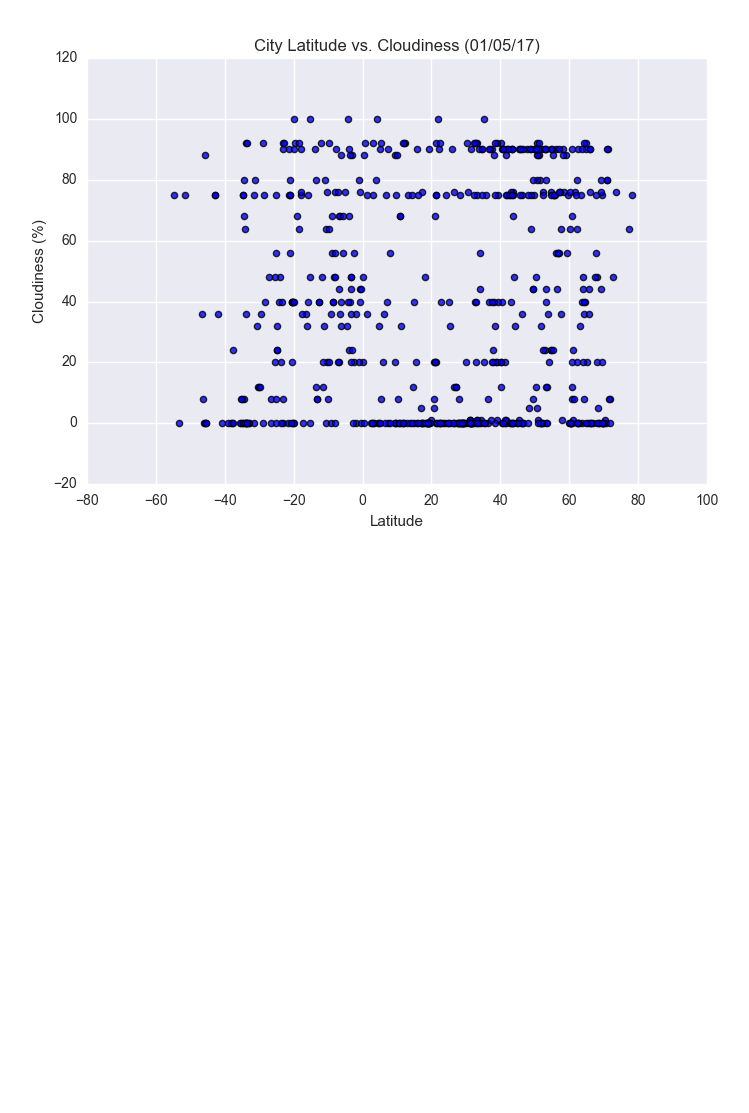
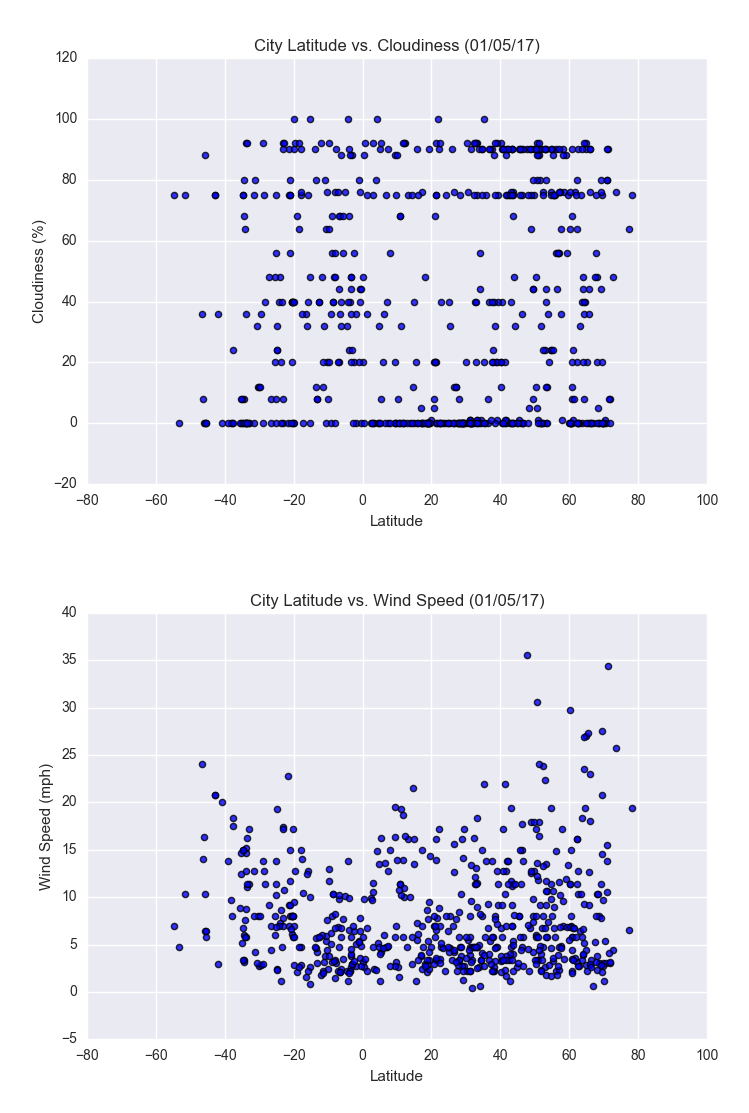
Before and after one commit to ronbfernandez/Web-Design-Challenge, a plain HTML site: page index.html in a window 1280 px wide. Shown: the part 2116-3229 px from the top of the page, without its empty margins (21-770 px from the left). Before the commit the page ends 2674 px from the top, so only its background shows below. Drawn offline with Linux system fonts and the light colour scheme.

Commit message:
added last visualisation chart to landing page

```diff
--- a/index.html
+++ b/index.html
@@ -49,20 +49,22 @@
             <a href="max temperature.html">
                 <img class="panel" src="Resources/assets/Fig1.png" alt="Max Temperature Image">
             </a>
-        </div class="col-6">
+        </div>
+            <div class="col-6">
         <a href="humidity.html">
             <img class="panel" src="Resources/assets/Fig2.png" alt="Humidity Graph">
         </a>
      </div>
     </div>
-</div class="row" style="padding-bottom; 30px;"
-div class="col-6">
+  <div class="row" style="padding-bottom; 30px;">
+    <div class="col-6">
        <a ref="cloudiness.html">
         <img class="panel" src="Resources/assets/Fig3.png" alt="Cloudiness Graph">
         </a>
     </div>
   <div class="col-6">
-    <a href="wind_speed.html" src="Resources/assets/Fig4.png" alt="Wind Speed Graph">
+    <a href="wind_speed.html">
+        <img class="panel" src="Resources/assets/Fig4.png" alt="Wind Speed Graph">
     </a>
   </div>
 
```
Lines whose indentation alone changed are shown as unchanged.
